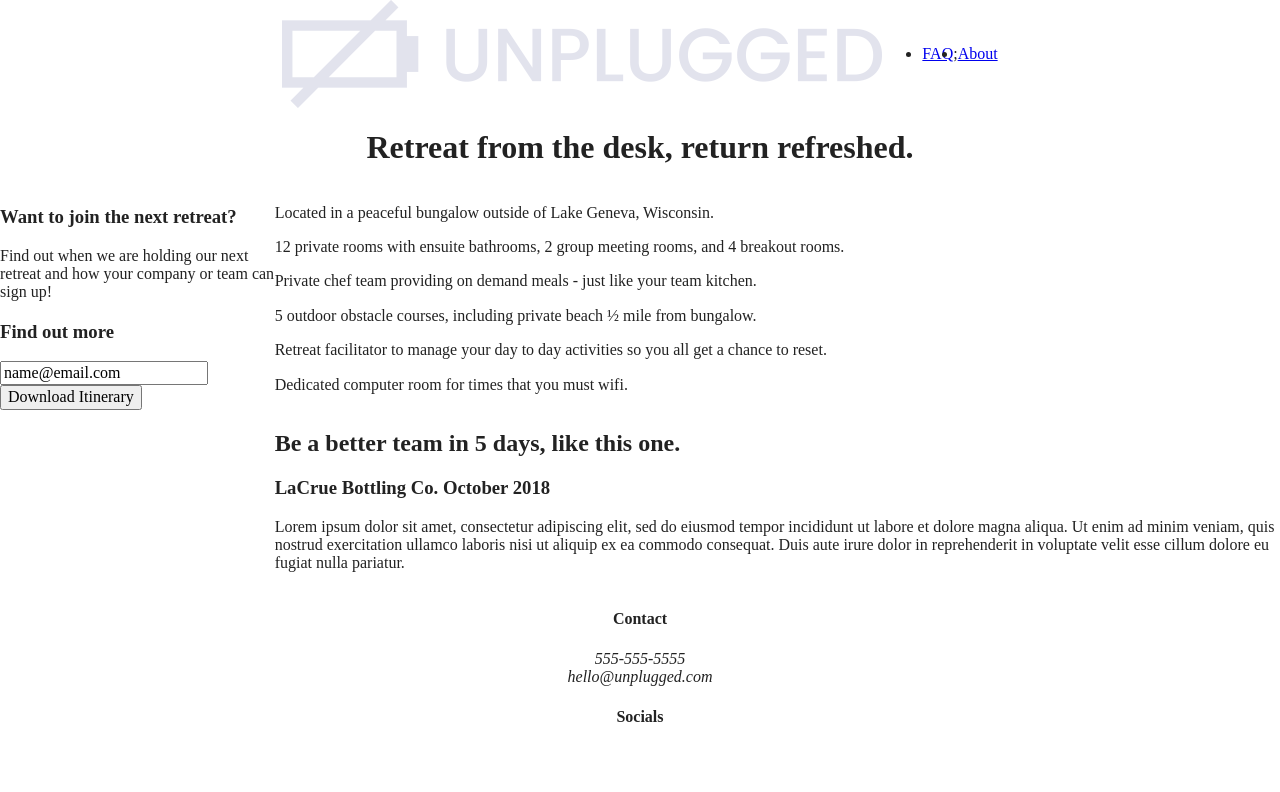
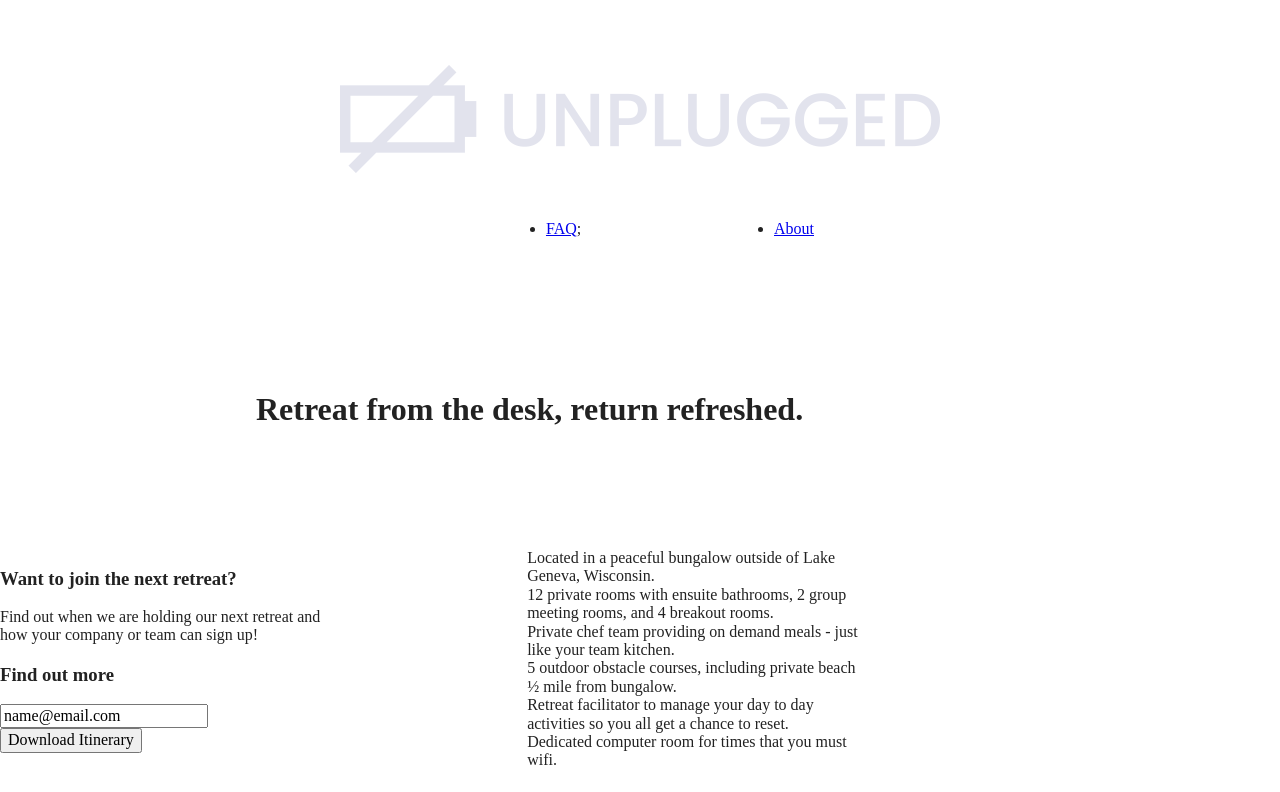
Before and after one commit to ybell13/unplugged-project, a website built with Parcel: page index.html in a window 1280 px wide. Shown: the top 792 px of the page. Built offline with nearby package versions, Linux system fonts and the light colour scheme.

Commit message:
CSS Formst

```diff
--- a/css/main.css
+++ b/css/main.css
@@ -87,11 +87,21 @@ textarea {
    Author's custom styles
    ========================================================================== */
 
+/* added Width*/
+
+.content-wrapper {
+  width: 60%;
+  margin: 50px 0;
+}
+
 /* -------------------- Base Header - Footer Styles -------------------- */
+
 
 header {
   display: flex;
   justify-content: center;
+  padding: 15px 0;
+  /* added padding*/
 }
 
 header .content-wrapper {
@@ -101,9 +111,25 @@ header .content-wrapper {
   flex-flow: row wrap;
 }
 
+/* added header-divider w/width height margin*/
+
+.header-divider {
+  width: 100%;
+  height: 1px;
+  margin: 10px 0 20px 0;
+}
+
+/* added header nav and Width*/
+
+header nav {
+  width: 60%;
+}
+
 header nav ul {
+  /* added Width*/
+  width: 100%;
   display: flex;
-  justify-content: space-around
+  justify-content: space-around;
 }
 
 footer {
@@ -111,6 +137,25 @@ footer {
   flex-direction: column;
   align-items: center;
   text-align: center;
+}
+
+/* added footer p w/margin */
+
+footer p {
+  margin: 0;
+}
+
+/* added footer .content-wrapper w/width and margin*/
+
+footer .content-wrapper {
+  width: 55%;
+  margin: 50px 0;
+}
+
+/* added footer .contact with margin-bottom*/
+
+footer .contact {
+  margin-bottom: 50px;
 }
 
 footer .social-icons {
@@ -123,6 +168,12 @@ footer .social-icons p {
   display: flex;
   justify-content: center;
   align-items: center;
+}
+
+/* added footer .copyright and margin*/
+
+footer .copyright {
+  margin: 20px 0;
 }
 
 /* ---------------------Mobile Styles - Homepage --------------------*/
@@ -148,6 +199,18 @@ aside {
   justify-content: center;
 }
 
+/* added .features h2 margin-bottom*/
+
+.features h2 {
+  margin-bottom: 60px;
+}
+
+/* added .features article w/ width*/
+
+.features article {
+  width: 60%;
+}
+
 .features .features-tiems {
   display: flex;
   justify-content: center;
@@ -155,11 +218,28 @@ aside {
   flex-flow: row wrap;
 }
 
+/* added features p w/ margin*/
+
+.features p {
+  margin: 0;
+}
+
 /* -- Reviews --*/
 
 .reviews {
   display: flex;
   justify-content: center;
+}
+
+/* added .reviews h2/h3 w/ margin-bottom, width and margin*/
+
+.reviews h2 {
+  margin-bottom: 40px;
+}
+
+.reviews h3 {
+  width: 55%;
+  margin: 20px 0;
 }
 
 /** -------------------------- About -------------------------- **/
@@ -174,6 +254,12 @@ aside {
   justify-content: center;
 }
 
+/* added contact-content p w/ margin*/
+
+.contact-content p {
+  margin: 0;
+}
+
 /** -------------------------- FAQ -------------------------- **/
 
 .faq {
@@ -186,6 +272,16 @@ aside {
   justify-content: center;
   align-items: center;
   flex-flow: row wrap;
+}
+
+/* added .faq h2 and .faq-content w/ margin-bottom on both*/
+
+.faq h2 {
+  margin-bottom: 40px;
+}
+
+.faq-content {
+  margin-bottom: 50px;
 }
 
 
```
